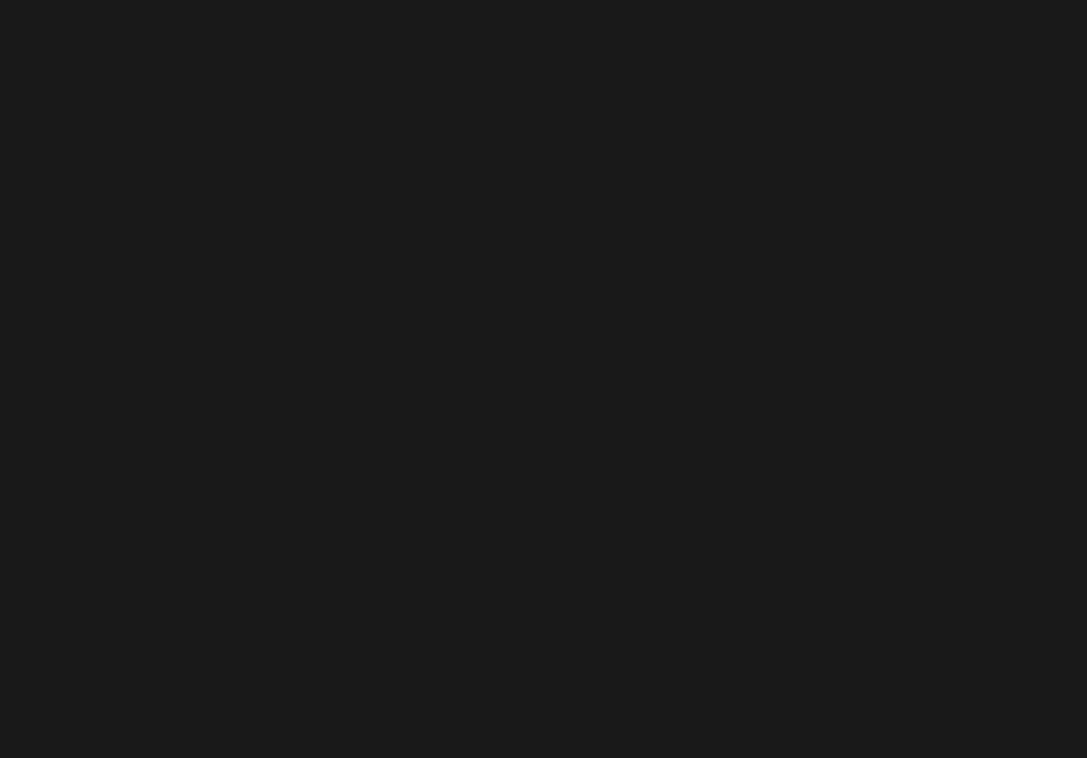
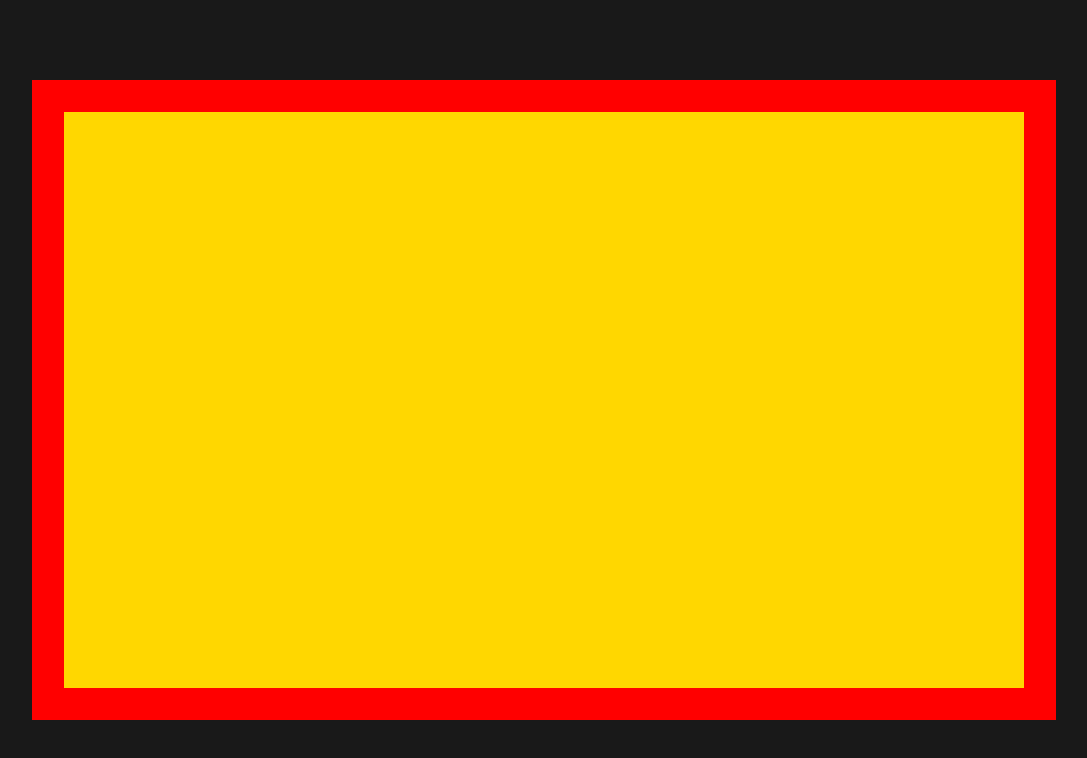
Before and after one commit to Milvookie/odin-etch-a-sketch, a plain HTML site: page index.html in a window 1280 px wide. Shown: the whole page, without its empty margins (96-1183 px from the left). Drawn offline with Linux system fonts and the light colour scheme.

Commit message:
create sketching area

```diff
--- a/main.js
+++ b/main.js
@@ -1,5 +1,34 @@
 const drawingArea = document.querySelector('#drawingArea')
 
 function createGrid() {
+    for (let index = 0; index < 16; index++) {
+        let div = document.createElement('div')
+        div.className = 'grid-unit'
+        drawingArea.append(div)
+    }
+}
+
+createGrid()
+
+let gridUnits = document.querySelectorAll('.grid-unit')
+console.log(gridUnits);
+
+drawingArea.addEventListener('click', (e) => {
+    let posX = e.offsetX
+    let posY = e.offsetY
+    let target = e.target
+    console.log(target);
+    console.log(e);
+
+})
+
+function draw() {
 
 }
+
+
+document.addEventListener('load', () => {
+
+    console.log('loaded');
+
+})
--- a/style.css
+++ b/style.css
@@ -1,3 +1,34 @@
+* {
+    margin: 0;
+    padding: 0;
+    overflow: hidden;
+    box-sizing: border-box;
+}
+
+html {
+    height: 100vh;
+    width: 100vw;
+}
+
 body {
     background-color: #191919;
+    height: 100vh;
+    width: 100vw;
+    display: flex;
+    justify-content: center;
+    align-items: center;
 }
+
+#drawingArea {
+    border: 32px solid red;
+    height: 80%;
+    width: 80%;
+    display: flex;
+    flex-wrap: wrap;
+}
+
+.grid-unit {
+    background-color: gold;
+    width: 25%;
+    height: 25%;
+}
```
